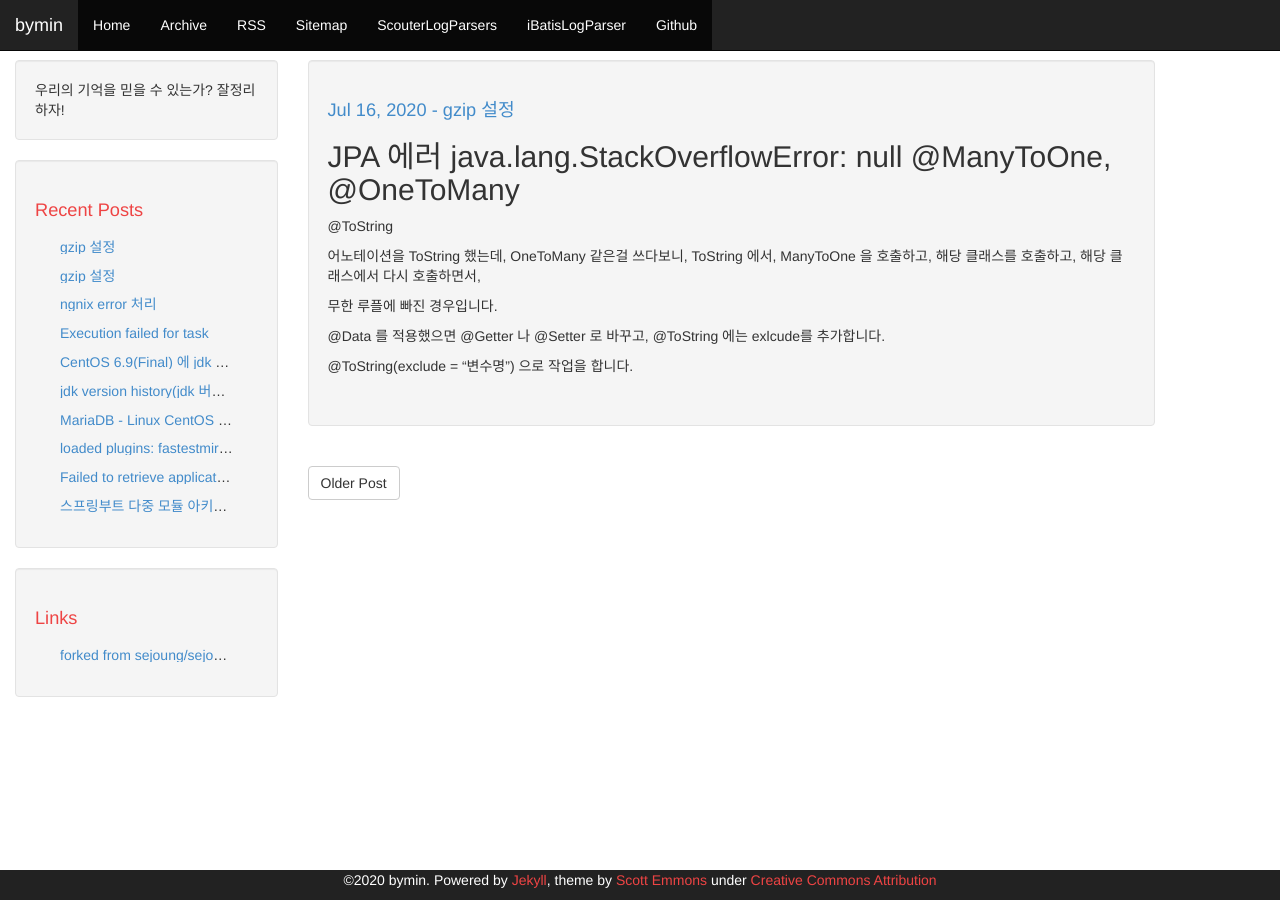
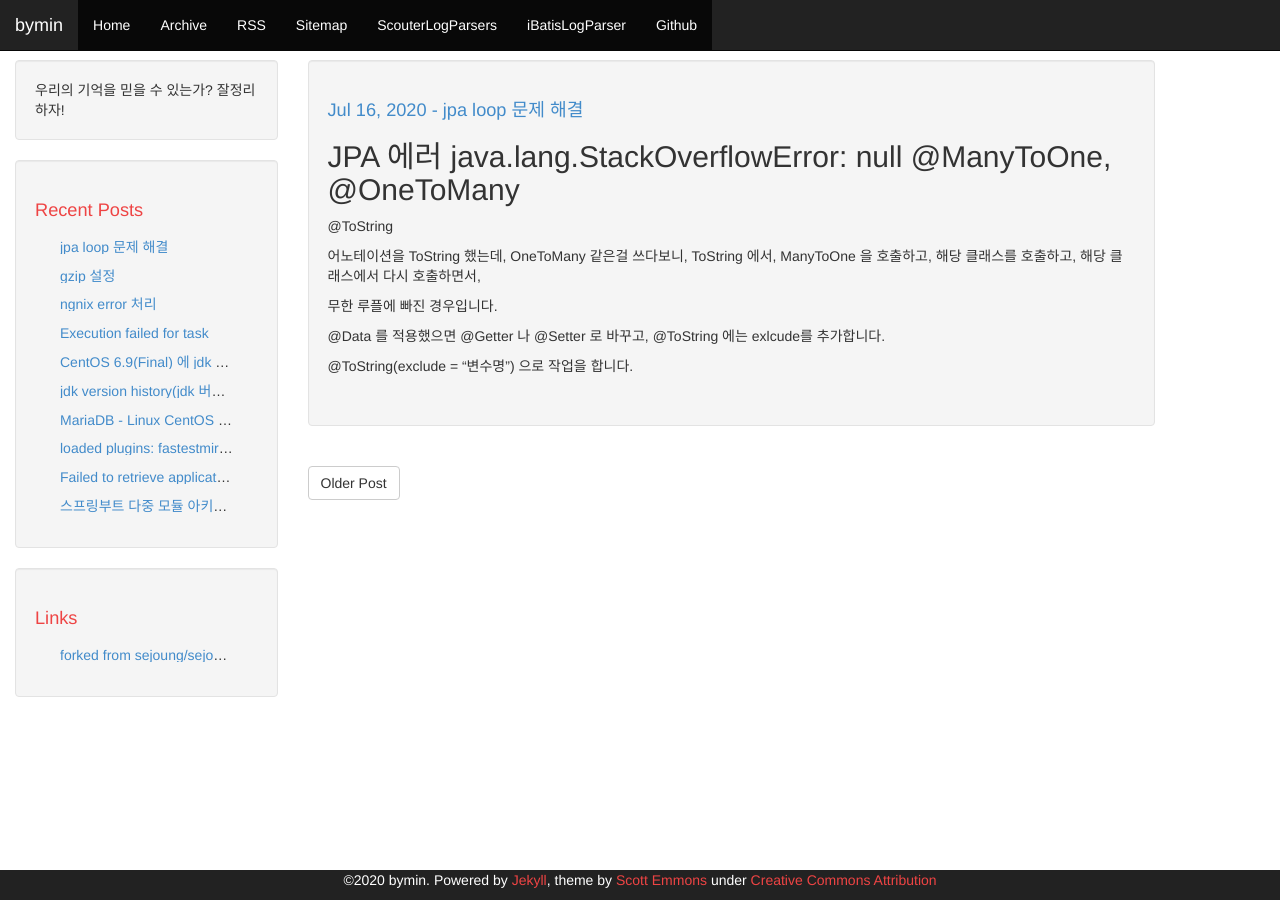
Before and after one commit to youngclown/youngclown.github.io, a Jekyll site: the page built from _posts/2020-07-16-jpa_loop.md, in a window 1280 px wide. Built offline with Jekyll 4.4.1, drawn with Linux system fonts in a browser that asks for light colours; comment, search, counter and statistics services are not loaded.

Commit message:
title 수정

```diff
--- a/_posts/2020-07-16-jpa_loop.md
+++ b/_posts/2020-07-16-jpa_loop.md
@@ -1,6 +1,6 @@
 ---
 layout: post
-title: "gzip 설정"
+title: "jpa loop 문제 해결"
 comments: true
 ---
 
```
